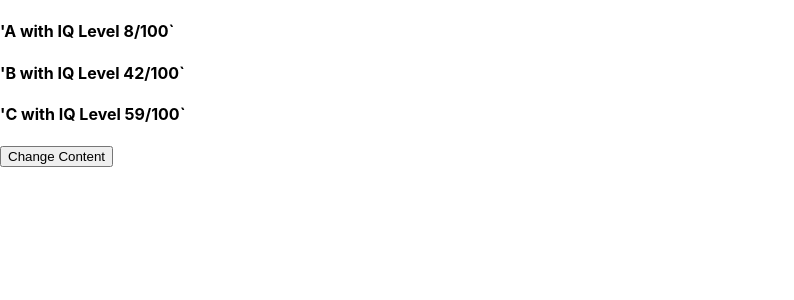
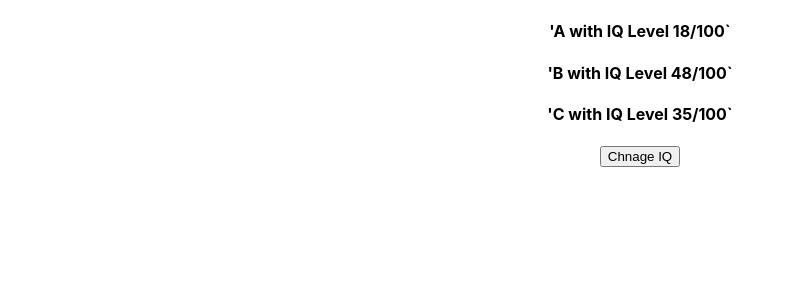
Before and after one commit to priyodas12/react-learning-v1, a React (Create React App) app: page / in a window 1280 px wide. Shown: the top 300 px of the page, without its empty margins (0-794 px from the left). Built offline with nearby package versions, Linux system fonts and the light colour scheme.

Commit message:
change-008

```diff
--- a/src/App.js
+++ b/src/App.js
@@ -1,60 +1,95 @@
 
 import './App.css';
+
+// import React, { Component } from 'react'
+//import Human from './Human/Human'
+// export default class App extends Component {
+
+
+//   constructor(props) {
+//     super(props)
+
+//     this.state = {
+//       humans: [
+//         { name: "A", age: 24 },
+//         { name: "B", age: 44 },
+//         { name: "C", age: 84 }
+//       ]
+//     }
+
+//     this.handleEvent = this.handleEvent.bind(this)
+//     console.log(this.props)
+//     console.log(this.state)
+//   }
+
+//   componentDidMount() {
+
+//   }
+
+//   componentDidUpdate(prevProps, prevState, snapshot) { if (prevState.name !== this.state.name) { this.handler() } }
+
+//   componentWillUnmount() {
+
+//   }
+
+//   // Prototype methods, Bind in Constructor (ES2015)
+//   handleEvent() { }
+
+//   // Class Properties (Stage 3 Proposal)
+//   iqChnageHandler = (e) => {
+//     console.log(e.type, e.target)
+//     this.setState(
+//       {
+//         humans: [
+//           { name: "A", age: 50 },
+//           { name: "B", age: 50 },
+//           { name: "C", age: 50 }
+//         ]
+//       }
+//     )
+//   }
+
+//   render() {
+//     return (
+//       <>
+//         <Human name={this.state.humans[0].name} age={this.state.humans[0].age}></Human>
+//         <Human name={this.state.humans[1].name} age={this.state.humans[1].age}></Human>
+//         <Human name={this.state.humans[2].name} age={this.state.humans[2].age}></Human>
+//         <button onClick={this.iqChnageHandler}>Change Content</button>
+//       </>
+//     )
+//   }
+// }
+
+
+import React, { useState } from 'react'
 import Human from './Human/Human'
 
-import React, { Component } from 'react'
+const App = (props) => {
+  const [initialHumanState, setHumanState] = useState({
+    humans: [
+      { name: "A", age: 50 },
+      { name: "B", age: 50 },
+      { name: "C", age: 50 }
+    ]
+  });
 
-export default class App extends Component {
-
-
-  constructor(props) {
-    super(props)
-
-    this.state = {
+  const changeIQHandler = () => {
+    setHumanState({
       humans: [
-        { name: "A", age: 24 },
-        { name: "B", age: 44 },
-        { name: "C", age: 84 }
+        { name: "A", age: 50 },
+        { name: "B", age: 50 },
+        { name: "C", age: 50 }
       ]
-    }
-
-    this.handleEvent = this.handleEvent.bind(this)
+    });
   }
-
-  componentDidMount() {
-
-  }
-
-  componentDidUpdate(prevProps, prevState, snapshot) { if (prevState.name !== this.state.name) { this.handler() } }
-
-  componentWillUnmount() {
-
-  }
-
-  // Prototype methods, Bind in Constructor (ES2015)
-  handleEvent() { }
-
-  // Class Properties (Stage 3 Proposal)
-  handler = () => {
-    this.setState(
-      {
-        humans: [
-          { name: "A", age: 24 },
-          { name: "B", age: 44 },
-          { name: "C", age: 84 }
-        ]
-      }
-    )
-  }
-
-  render() {
-    return (
-      <>
-        <Human name={this.state.humans[0].name} age={this.state.humans[0].age}></Human>
-        <Human name={this.state.humans[1].name} age={this.state.humans[1].age}></Human>
-        <Human name={this.state.humans[2].name} age={this.state.humans[2].age}></Human>
-        <button onClick={this.handler}>Change Content</button>
-      </>
-    )
-  }
+  return (
+    <div className="App">
+      <Human name={initialHumanState.humans[0].name} age={initialHumanState.humans[0].age}></Human>
+      <Human name={initialHumanState.humans[1].name} age={initialHumanState.humans[1].age}></Human>
+      <Human name={initialHumanState.humans[2].name} age={initialHumanState.humans[2].age}></Human>
+      <button onClick={changeIQHandler}>Chnage IQ</button>
+    </div>
+  )
 }
+export default App;
```
